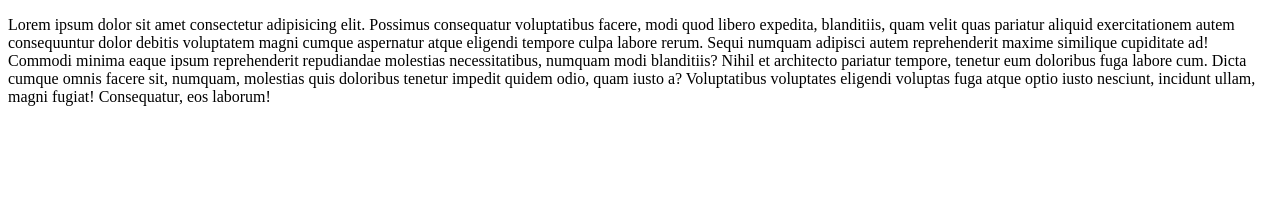
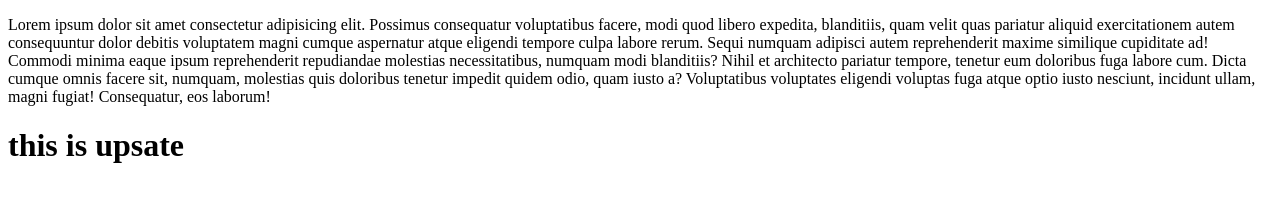
Before and after one commit to minhazroot/infra, a plain HTML site: page index.html in a window 1280 px wide. Drawn offline with Linux system fonts and the light colour scheme.

Commit message:
add headding

```diff
--- a/index.html
+++ b/index.html
@@ -8,5 +8,6 @@
 </head>
 <body>
     <p>Lorem ipsum dolor sit amet consectetur adipisicing elit. Possimus consequatur voluptatibus facere, modi quod libero expedita, blanditiis, quam velit quas pariatur aliquid exercitationem autem consequuntur dolor debitis voluptatem magni cumque aspernatur atque eligendi tempore culpa labore rerum. Sequi numquam adipisci autem reprehenderit maxime similique cupiditate ad! Commodi minima eaque ipsum reprehenderit repudiandae molestias necessitatibus, numquam modi blanditiis? Nihil et architecto pariatur tempore, tenetur eum doloribus fuga labore cum. Dicta cumque omnis facere sit, numquam, molestias quis doloribus tenetur impedit quidem odio, quam iusto a? Voluptatibus voluptates eligendi voluptas fuga atque optio iusto nesciunt, incidunt ullam, magni fugiat! Consequatur, eos laborum!</p>
+    <h1>this is upsate </h1>
 </body>
 </html>
```
